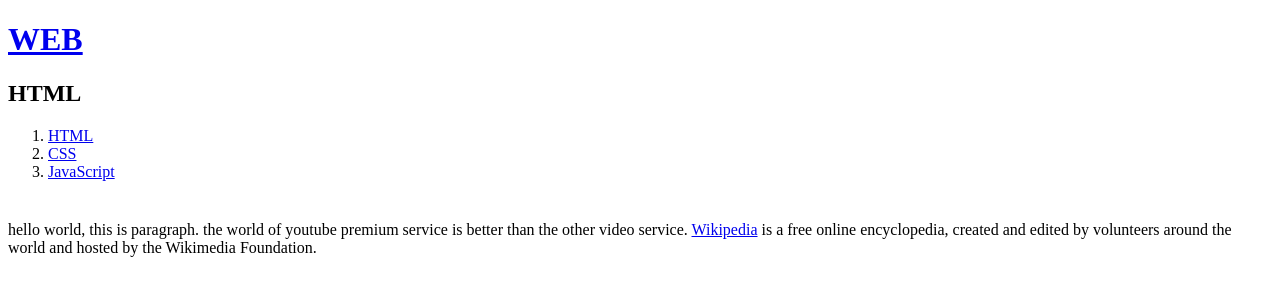
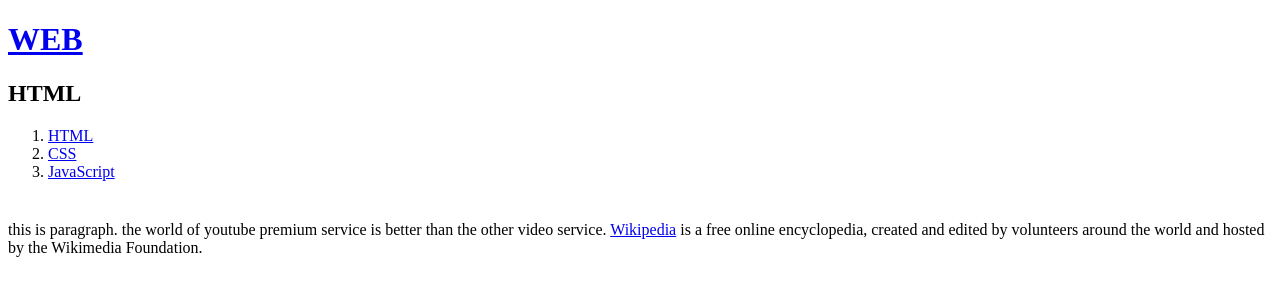
Before and after one commit to customer0907/web-site, a plain HTML site: page index.html in a window 1280 px wide. Drawn offline with Linux system fonts and the light colour scheme.

Commit message:
second commit

```diff
--- a/index.html
+++ b/index.html
@@ -38,7 +38,7 @@
         </li>
     </ol>
     <p style="margin-top : 40px">
-        hello world, this is paragraph.
+        this is paragraph.
         the world of youtube premium service is
         better than the other video service.
         <a href="https://ko.wikipedia.org/wiki/%EC%9C%84%ED%82%A4%EB%B0%B1%EA%B3%BC" target="_blank"
```
